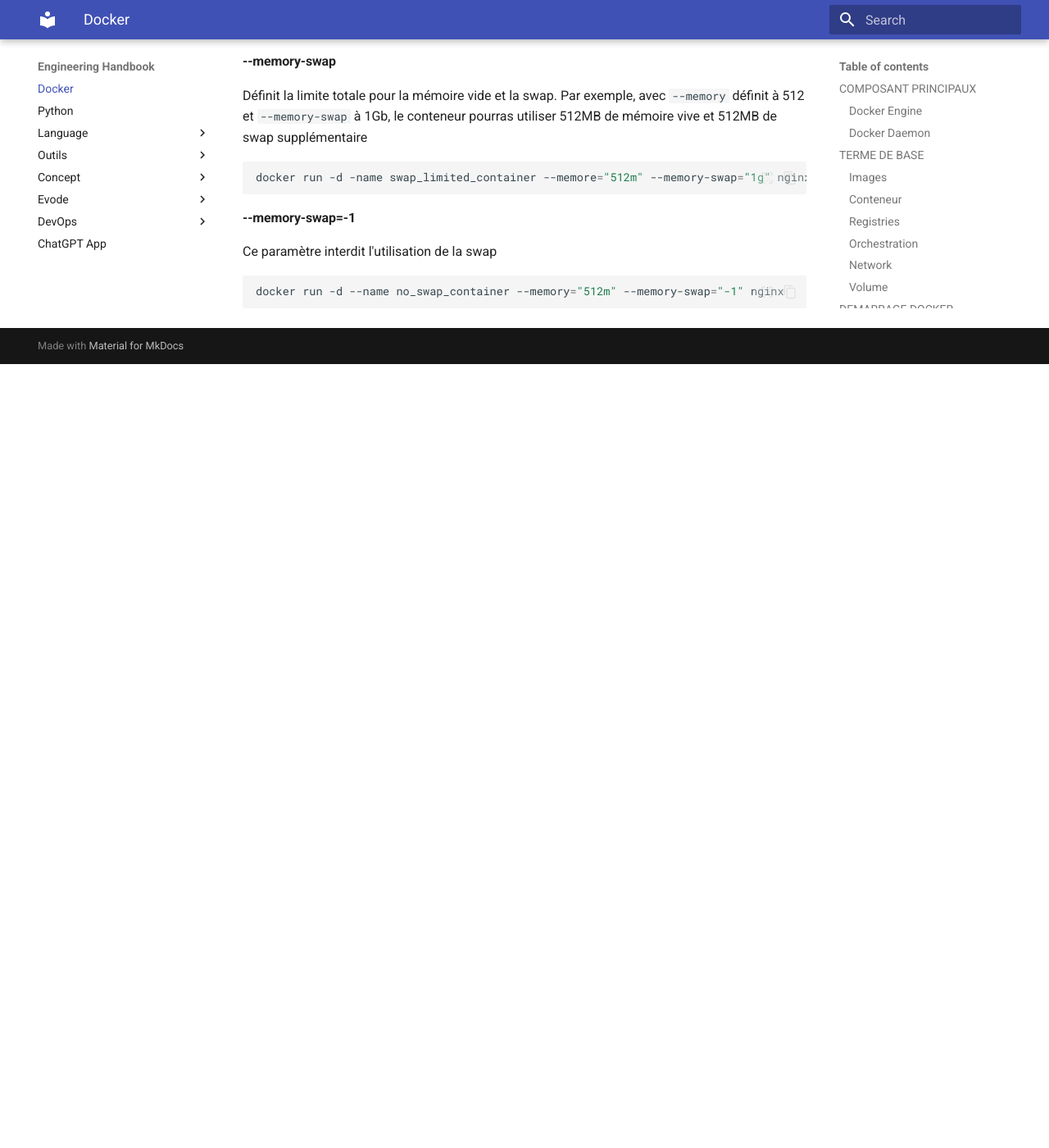
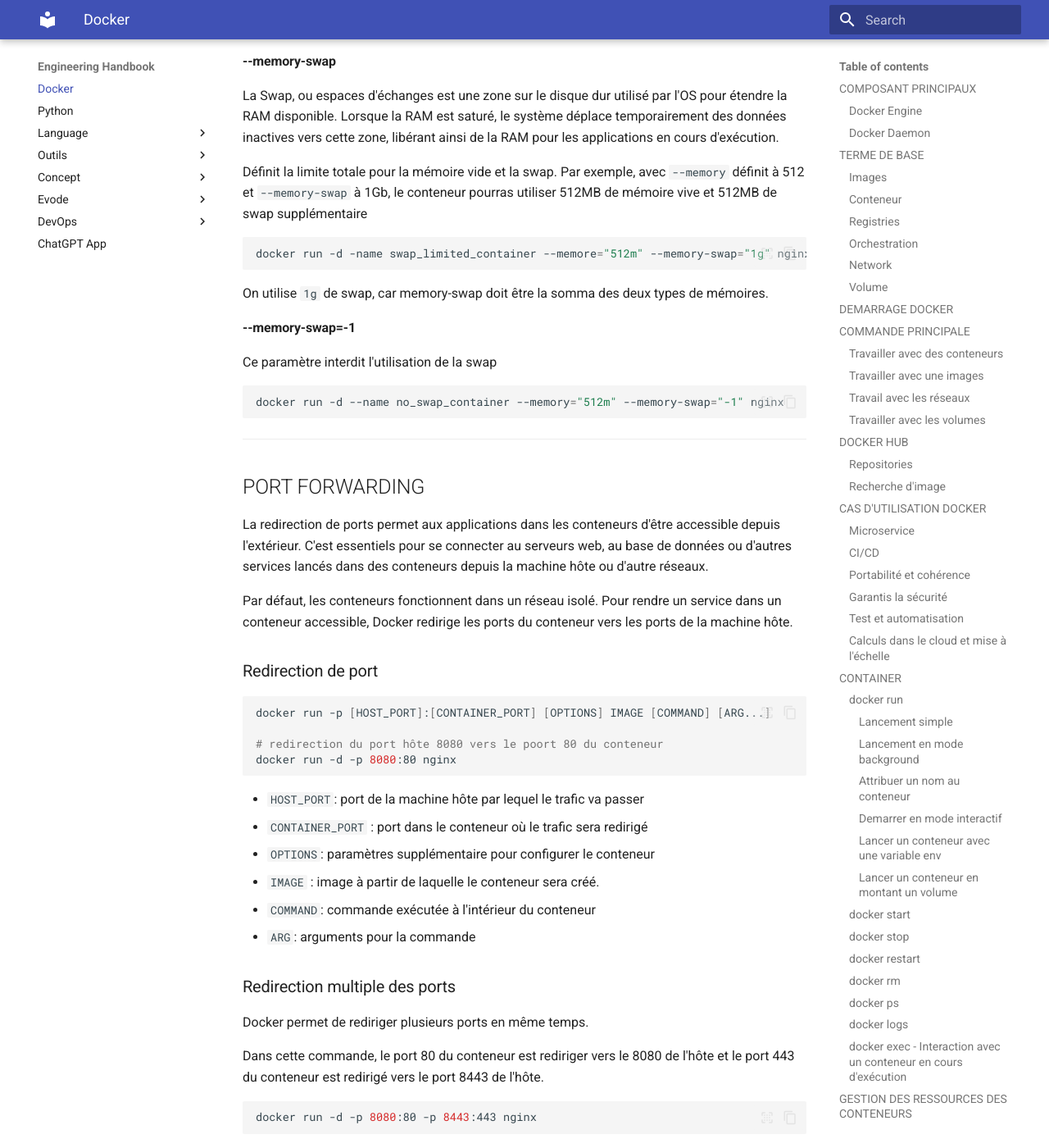
Before and after one commit to GuillemotClement/engineering-handbook, an MkDocs documentation site: the page built from docs/docker/index.md, in a window 1280 px wide and 1400 px high, scrolled down 15000 px. Shown: the whole window at 82% size. Built offline with MkDocs 1.6.1 and Material for MkDocs 9.7.7, drawn with Linux system fonts in a browser that asks for light colours; before the commit the page ends 15444 px from its top, so only the background shows below that; some of the changed text lies outside the part shown.

Commit message:
feat: docker port forwarding

````diff
--- a/docs/docker/index.md
+++ b/docs/docker/index.md
@@ -609,13 +609,77 @@ docker run -d --name limited_memory_container --memory="512m" nginx
 ```
 
 #### --memory-swap
+La Swap, ou espaces d'échanges est une zone sur le disque dur utilisé par l'OS pour étendre la RAM disponible. Lorsque la RAM est saturé, le système déplace temporairement des données inactives vers cette zone, libérant ainsi de la RAM pour les applications en cours d'exécution.
+
+
 Définit la limite totale pour la mémoire vide et la swap. Par exemple, avec `--memory` définit à 512 et `--memory-swap` à 1Gb, le conteneur pourras utiliser 512MB de mémoire vive et 512MB de swap supplémentaire
 ```shell
 docker run -d -name swap_limited_container --memore="512m" --memory-swap="1g" nginx
 ```
+
+On utilise `1g` de swap, car memory-swap doit être la somma des deux types de mémoires.
 
 #### --memory-swap=-1
 Ce paramètre interdit l'utilisation de la swap
 ```shell
 docker run -d --name no_swap_container --memory="512m" --memory-swap="-1" nginx
 ```
+
+---
+
+## PORT FORWARDING
+
+La redirection de ports permet aux applications dans les conteneurs d'être accessible depuis l'extérieur. C'est essentiels pour se connecter au serveurs web, au base de données ou d'autres services lancés dans des conteneurs depuis la machine hôte ou d'autre réseaux.
+
+Par défaut, les conteneurs fonctionnent dans un réseau isolé. Pour rendre un service dans un conteneur accessible, Docker redirige les ports du conteneur vers les ports de la machine hôte.
+
+### Redirection de port
+
+```shell
+docker run -p [HOST_PORT]:[CONTAINER_PORT] [OPTIONS] IMAGE [COMMAND] [ARG...]
+
+# redirection du port hôte 8080 vers le poort 80 du conteneur
+docker run -d -p 8080:80 nginx
+```
+
+- `HOST_PORT`: port de la machine hôte par lequel le trafic va passer
+- `CONTAINER_PORT` : port dans le conteneur où le trafic sera redirigé
+- `OPTIONS`: paramètres supplémentaire pour configurer le conteneur
+- `IMAGE` : image à partir de laquelle le conteneur sera créé.
+- `COMMAND`: commande exécutée à l'intérieur du conteneur
+- `ARG`: arguments pour la commande
+
+### Redirection multiple des ports
+Docker permet de rediriger plusieurs ports en même temps.
+
+Dans cette commande, le port 80 du conteneur est rediriger vers le 8080 de l'hôte et le port 443 du conteneur est redirigé vers le port 8443 de l'hôte.
+```shell
+docker run -d -p 8080:80 -p 8443:443 nginx
+```
+
+### Redirection avec spécification d'adresse IP
+On peut préciser une adresse IP à laquelle sera lié le port redirigé. C'est utile dans le cas ou l'hôte dispose de plusieurs interfaces réseaux et que l'on souhaite limiter l'accès au conteneur.
+
+Dans cet exemple, le port 80 du conteneur est rediriger vers le port 8080 uniquement sur l'interface `127.0.0.1` de l'hôte. L'accès au service sera possible uniquement depuis l'hôte
+```shell
+docker run -d -p 127.0.0.1 8080:80 nginx
+```
+
+### Redirection d'une plage de ports
+Dans cette exemple, on redirege les port de 7000 à 8000 du conteneur sur les ports correspondants de l'hôte.
+```shell
+docker tun -d -p 7000-888:7000-8000 someimage
+```
+
+### Scénario pratique
+
+```shell
+# accéder au serveur web
+docker run -d -p 8080:80 nginx
+
+# Accès base de donnée
+docker run -d -p 5432:5432 -e POSTGRES_PASSWORD=mysecret postgres
+
+# Tests et développement - l'application est lancé sur les port 8080 & 8443 pour pouvoir y accéder depuis la machine hôte via le navigateur
+docker run -d -p 8080:80 -p 8443:443 myapp
+```
````
